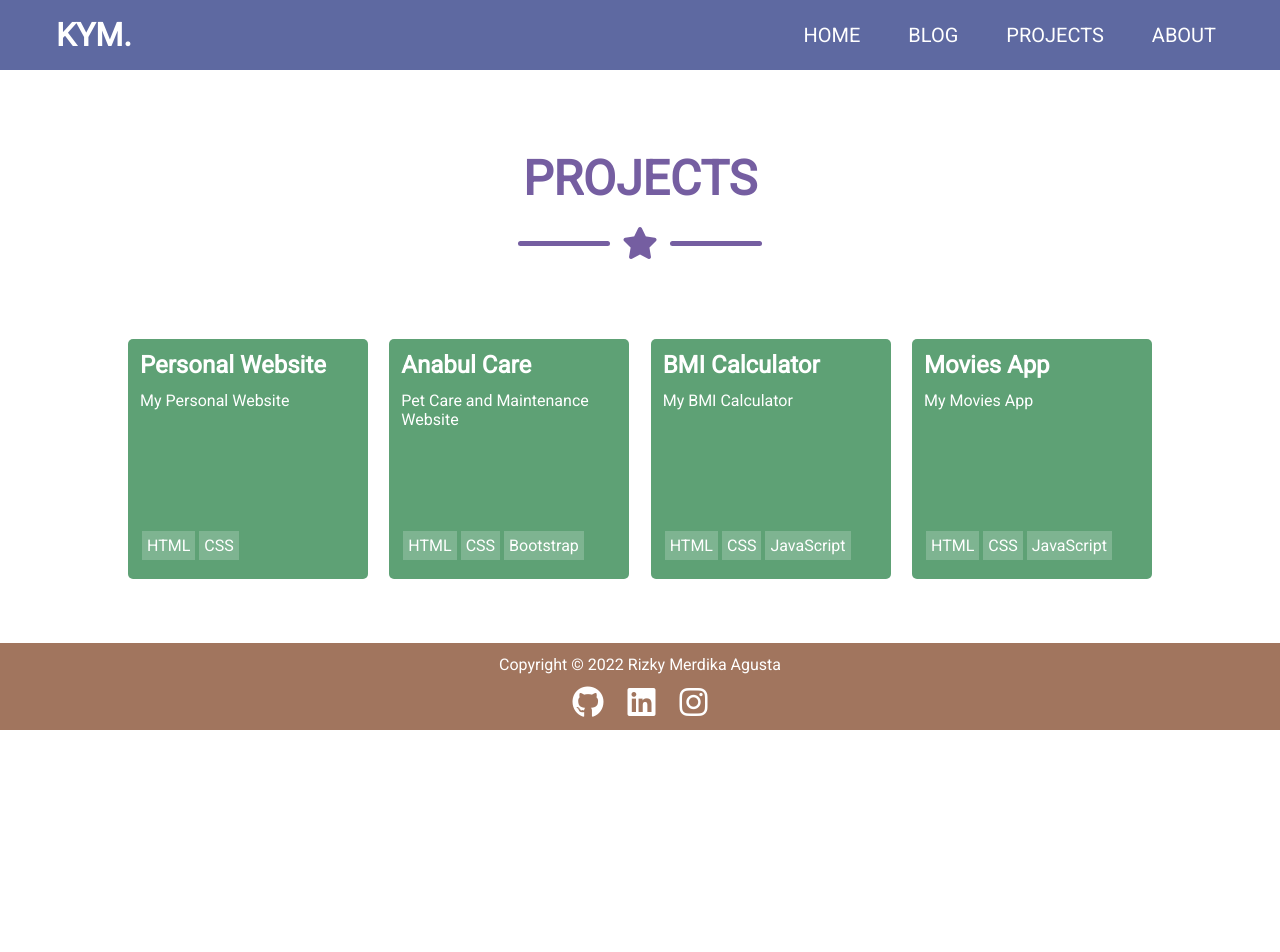
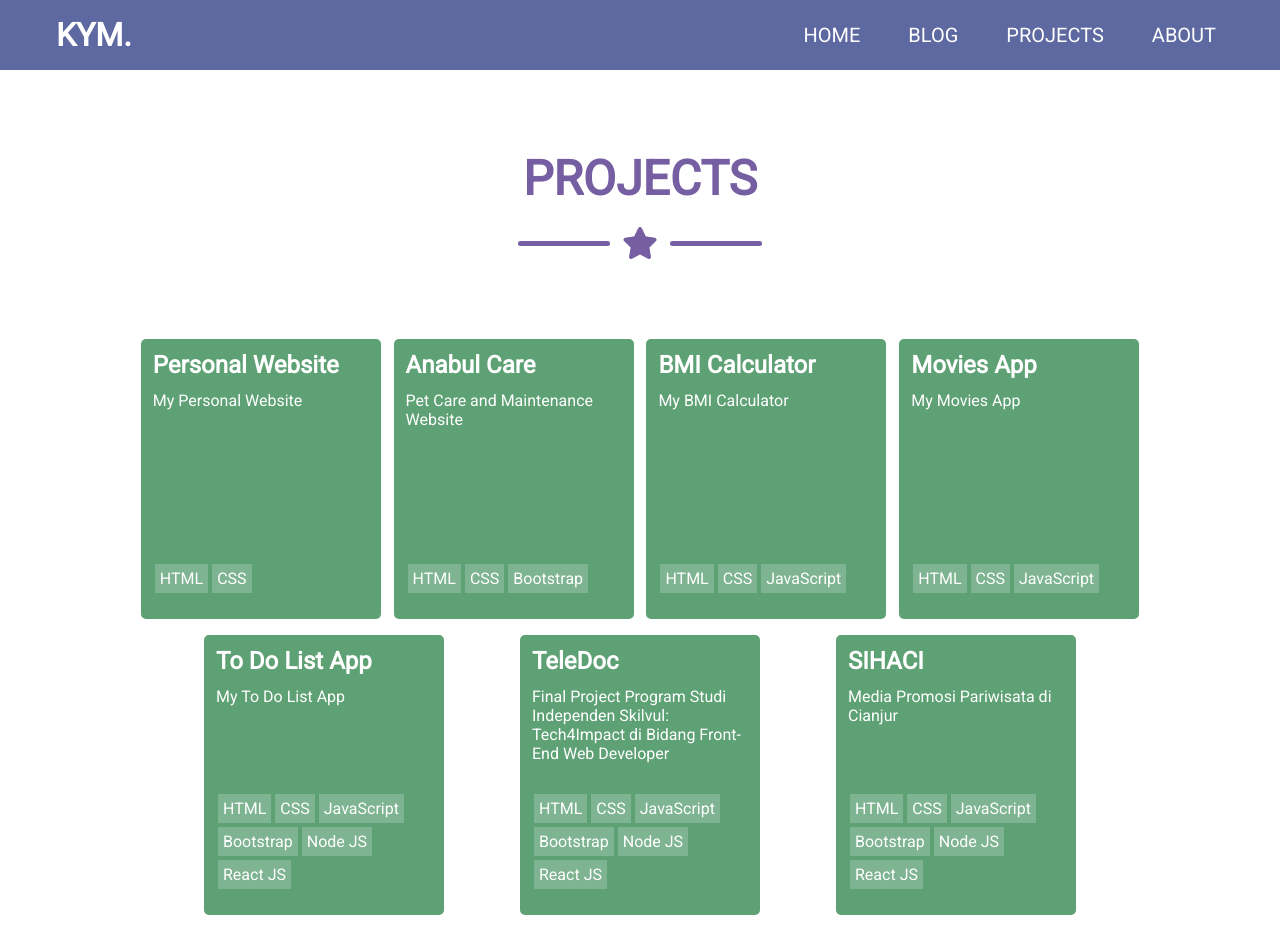
Before and after one commit to rizkymerdika/tpa-004, a React (Vite) app: page /projects in a window 1280 px wide. Shown: the top 952 px of the page. Before the commit the page ends 800 px from the top, so only its background shows below. Built offline with nearby package versions, Linux system fonts and the light colour scheme.

Commit message:
Update Web

```diff
--- a/src/App.css
+++ b/src/App.css
@@ -37,8 +37,8 @@ nav ul li a:hover{
 }
 #content-1 img{
     border-radius: 50%;
-    width: 250px;
-    height: 250px;
+    width: 300px;
+    height: 300px;
     margin-top: 88px;
 }
 #content-1 p, .article-list a, #about ul li{
@@ -99,13 +99,13 @@ footer{
     transition: .4s;
 }
 .project-list{
-    justify-content: space-between;
+    justify-content: space-evenly;
     flex-wrap: wrap;
     width: 80%;
 }
 .project-list-item{
     width: 240px;
-    height: 240px;
+    height: 280px;
     position: relative;
     margin-top: 16px;
     transition: transform 250ms;
@@ -117,7 +117,10 @@ footer{
     margin: 12px 12px;
 }
 .project-list-item div{
+    width: 230px;
     position: absolute;
+    display: flex;
+    flex-wrap: wrap;
     bottom: 24px;
     left: 12px;
 }
--- a/src/components/ArticleList.jsx
+++ b/src/components/ArticleList.jsx
@@ -11,6 +11,11 @@ function ArticleList() {
             title: "PENGEMBANGAN WEBSITE PARIWISATA BUDAYA SEBAGAI PLATFORM WISATA DIGITAL DI MASA PANDEMI",
             link: "https://ejournal.upi.edu/index.php/integrated/article/view/35536",
             date: "31/10/2021"
+        },
+        {
+            title: "PENGEMBANGAN SISTEM INFORMASI HAYU AMENG KA CIANJUR (SIHACI) BERBASIS WEBSITE SEBAGAI MEDIA PROMOSI OBJEK WISATA DI CIANJUR",
+            link: "http://repository.upi.edu/102621/",
+            date: "06/09/2023"
         }
     ])
 
@@ -20,7 +25,7 @@ function ArticleList() {
         {
             listArticle.map((item, index) => (
                 <div className="article-list" key={index}>
-                    <a href={item.link}>{item.title}</a>
+                    <a href={item.link} target='_blank'>{item.title}</a>
                     <p>{item.date}</p>
                 </div>
             ))
--- a/src/components/Bio.jsx
+++ b/src/components/Bio.jsx
@@ -3,7 +3,7 @@ import PropTypes from 'prop-types'
 
 function Bio({P1, P2}) {
     const [tech] = useState([
-        "HTML", "CSS", "JavaScript", "Bootstrap"
+        "HTML", "CSS", "JavaScript", "Bootstrap", "Node JS", "React JS"
     ])
 
   return (
--- a/src/components/Home.jsx
+++ b/src/components/Home.jsx
@@ -1,5 +1,5 @@
 import { useState } from "react"
-import myPhoto from '../assets/RizkyM.png'
+import myPhoto from '../assets/DSC_7990 rizky   4x6.jpg'
 
 function HomePage() {
   const [nama, setNama] = useState("Rizky Merdika Agusta")
@@ -7,7 +7,7 @@ function HomePage() {
   return (
     <section id="content-1">
         <img src={myPhoto} alt="Rizky Merdika Agusta"/>
-        <p>Hi there, I'm</p>
+        <p style={{marginTop: '10px'}}>Hi there, I'm</p>
         <h1>{nama}</h1>
         <div id="icon">
             <div className="horizontal-rule-content-1"></div>
--- a/src/components/ProjectList.jsx
+++ b/src/components/ProjectList.jsx
@@ -5,7 +5,7 @@ function ProjectList() {
         {
             title: "Personal Website",
             bio: "My Personal Website",
-            link: "https://rizkymerdika-personal-web.netlify.app",
+            link: "https://rizkymerdika-portfolio.netlify.app",
             technology: ["HTML", "CSS"]
         },
         {
@@ -25,6 +25,24 @@ function ProjectList() {
             bio: "My Movies App",
             link: "https://rizkymerdika-movies-app.netlify.app",
             technology: ["HTML", "CSS", "JavaScript"]
+        },
+        {
+            title: "To Do List App",
+            bio: "My To Do List App",
+            link: "https://rizkymerdika-todolistapp.netlify.app",
+            technology: ["HTML", "CSS", "JavaScript", "Bootstrap", "Node JS", "React JS"]
+        },
+        {
+            title: "TeleDoc",
+            bio: "Final Project Program Studi Independen Skilvul: Tech4Impact di Bidang Front-End Web Developer",
+            link: "https://teledoc-febe22.netlify.app",
+            technology: ["HTML", "CSS", "JavaScript", "Bootstrap", "Node JS", "React JS"]
+        },
+        {
+            title: "SIHACI",
+            bio: "Media Promosi Pariwisata di Cianjur",
+            link: "https://fe-sihaci.netlify.app",
+            technology: ["HTML", "CSS", "JavaScript", "Bootstrap", "Node JS", "React JS"]
         }
     ])
 
--- a/src/pages/About.jsx
+++ b/src/pages/About.jsx
@@ -3,8 +3,8 @@ import Bio from "../components/Bio"
 import {Helmet} from 'react-helmet'
 
 function About() {
-  const P_1 = "Saya Rizky Merdika Agusta, pembuat dari website ini. Saat ini saya tengah menempuh kuliah S1 di Universitas Pendidikan Indonesia Kampus Purwakarta Jurusan Pendidikan Sistem dan Teknologi Informasi. Saya pertama kali tertarik dalam bidang Web Development sekitar 2021 dan telah belajar dengan melakukan berbagai projek yang diberikan selama perkuliahan. Saya saat ini mulai mendalami Front-End Web Developer melalui program yang dilaksanakan oleh Skilvul melalui Kampus Merdeka. Saya terus belajar dan berusaha dengan tekun dan motivasi tinggi untuk bisa menjadi sosok yang bermanfaat bagi masyarakat. Segera pada tahun 2023 saya akan menyelesaikan studi sarjana saya."
-  const P_2 = "Ini adalah tools yang saat ini saya kuasai untuk membangun situs web. Saya terus mempelajari tools baru sehingga daftar ini dapat berubah."
+  const P_1 = "Saya Rizky Merdika Agusta, pembuat dari website ini. Saat ini saya merupakan fresh graduate S1 di Universitas Pendidikan Indonesia Kampus Purwakarta dari Jurusan Pendidikan Sistem dan Teknologi Informasi. Saya pertama kali tertarik dalam bidang Web Development sekitar 2021 dan telah belajar dengan melakukan berbagai projek yang diberikan selama perkuliahan. Saya mendalami Front-End Web Developer dan pernah mengikuti program yang dilaksanakan oleh Skilvul melalui Kampus Merdeka. Saya terus belajar dan berusaha dengan tekun dan motivasi tinggi untuk bisa menjadi sosok yang bermanfaat bagi masyarakat."
+  const P_2 = "Ini adalah tools yang saat ini saya kuasai untuk membangun situs web. Saya terus mempelajari tools baru sehingga daftar ini dapat berubah sewaktu-waktu."
 
   return (
     <>
```
Also changed, not shown: src/assets/DSC_7990 rizky   4x6.jpg (added).
